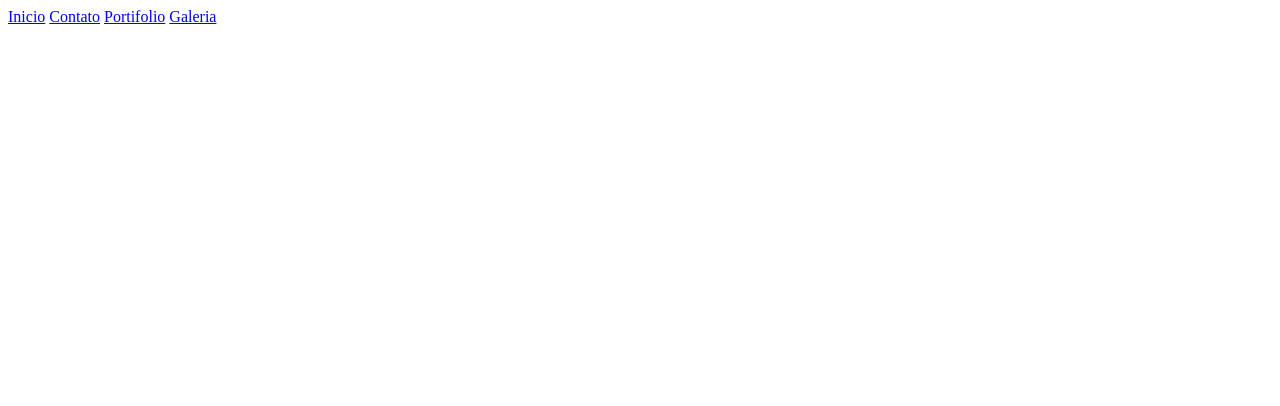
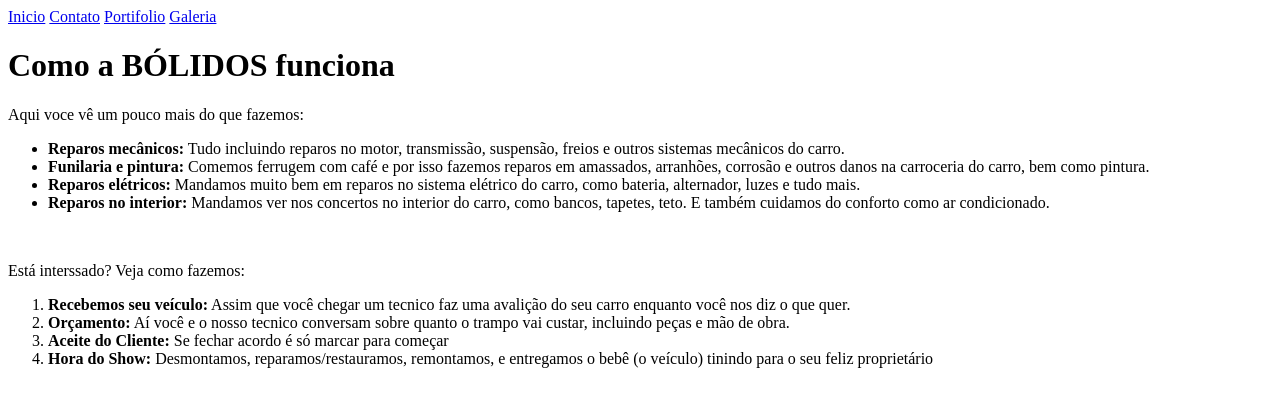
Before and after one commit to moisesantunes/capstone-html-css-project, a plain HTML site: page portifolio.html in a window 1280 px wide. Drawn offline with Linux system fonts and the light colour scheme.

Commit message:
estrutura do portifolio

```diff
--- a/portifolio.html
+++ b/portifolio.html
@@ -13,5 +13,28 @@
         <a href="/portifolio.html">Portifolio</a>
         <a href="/galeria.html">Galeria</a>
     </nav>
+    <header>
+        <h1>Como a BÓLIDOS funciona</h1>
+
+    </header>
+    <section>
+        <p>Aqui voce vê um pouco mais do que fazemos:</p>
+        <ul>
+            <li><strong>Reparos mecânicos:</strong> Tudo incluindo reparos no motor, transmissão, suspensão, freios e outros sistemas mecânicos do carro. </li>
+            <li><strong>Funilaria e pintura:</strong> Comemos ferrugem com café e por isso fazemos reparos em amassados, arranhões, corrosão e outros danos na carroceria do carro, bem como pintura.</li>
+            <li><strong>Reparos elétricos:</strong> Mandamos muito bem em reparos no sistema elétrico do carro, como bateria, alternador, luzes e tudo mais.</li>
+            <li><strong>Reparos no interior:</strong> Mandamos ver nos concertos no interior do carro, como bancos, tapetes, teto. E também cuidamos do conforto como ar condicionado.</li>
+        </ul>
+    </section>
+    <br>
+    <section>
+        <p>Está interssado? Veja como fazemos:</p>
+        <ol>
+            <li><strong>Recebemos seu veículo:</strong> Assim que você chegar um tecnico faz uma avalição do seu carro enquanto você nos diz o que quer.</li>
+            <li><strong>Orçamento:</strong> Aí você e o nosso tecnico conversam sobre quanto o trampo vai custar, incluindo peças e mão de obra.</li>
+            <li><strong>Aceite do Cliente:</strong> Se fechar acordo é só marcar para começar</li>
+            <li><strong>Hora do Show:</strong> Desmontamos, reparamos/restauramos, remontamos, e entregamos o bebê (o veículo) tinindo para o seu feliz proprietário</li>
+        </ol>
+    </section>
 </body>
 </html>
```
Also changed, not shown: contato.html (+6 -1 lines).
